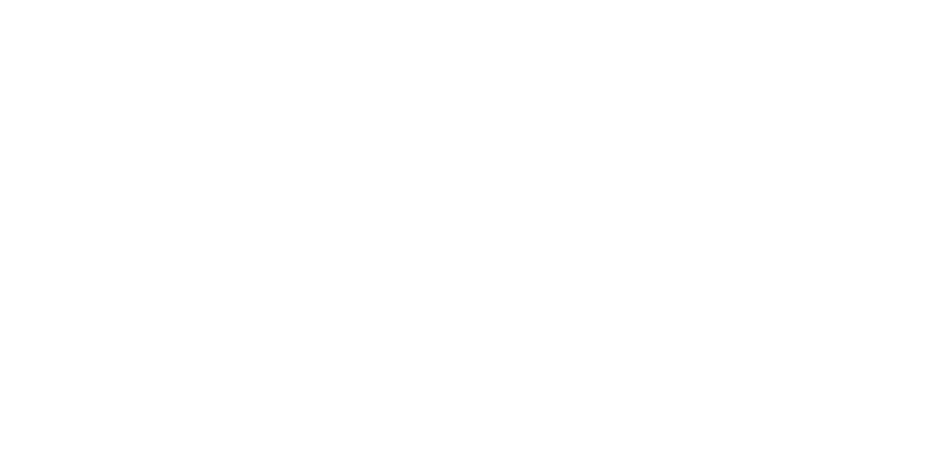
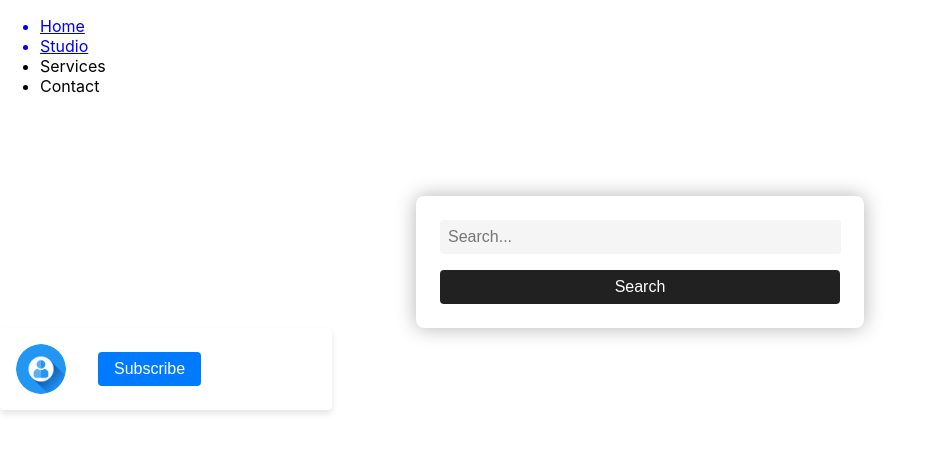
Before and after one commit to philipcoroiu/OnlyFin, a React (Create React App) app in the folder onlyfin-frontend/: page /searchpage in a window 1280 px wide. Before the commit this address had no page. Shown: the top 452 px of the page, without its empty margins (0-934 px from the left). Built offline with nearby package versions, Linux system fonts and the light colour scheme.

Commit message:
About me page and search page implemented
Can search for analyst but doesn't show the result. The about me page isn't dynamic yet either

```diff
--- a/onlyfin-frontend/src/App.js
+++ b/onlyfin-frontend/src/App.js
@@ -6,6 +6,8 @@
 import LoginTest from "./components/login/LoginTest"
 import Studio from "./components/Studio/Studio"
 import UserDebug from "./components/login/UserDebug"
+import SearchPage from "./components/searchPage.js/SearchPage";
+import PersonalPage from "./components/personalPage/PersonalPage";
 
 function App() {
   return (
@@ -24,6 +26,8 @@
               <Route path="" element={<UserDebug />}/>
           </Route>
       </Route>
+        <Route path="searchpage" element={<SearchPage />}></Route>
+        <Route path="personalpage" element={<PersonalPage />}></Route>
     </Routes>
   );
 }
--- /dev/null
+++ b/onlyfin-frontend/src/components/personalPage/PersonalPage.js
@@ -0,0 +1,32 @@
+import React, {useEffect} from "react"
+import Avatar from "../../images/avatar.png"
+import Sidebar from "../dashboard/DashboardSidebar"
+import axios from "axios";
+
+export default function PersonalPage() {
+
+    const [data, setData] = React.useState([]);
+
+    useEffect(() => {
+        const fetchData = async () => {
+            try {
+                const response = await axios.get('/api/data'); // Replace with your API endpoint
+                setData(response.data);
+            } catch (error) {
+                console.error('Error fetching data:', error);
+            }
+        };
+
+        fetchData();
+    }, []);
+
+    return(
+        <div>
+            <Sidebar/>
+            <img src={Avatar} width="100px"/>
+            <h2>Profile name</h2>
+            <p>Welcome! I'm Johannes, a financial analyst specializing in Apple Inc. (AAPL) stock. With expertise in financial statements, market trends, and risk assessment, I provide valuable insights for informed investing. Let's explore the world of finance and unlock the potential of Apple stock together!</p>
+            <button>Subscribe</button>
+        </div>
+    )
+}
--- /dev/null
+++ b/onlyfin-frontend/src/components/searchPage.js/Profile.js
@@ -0,0 +1,13 @@
+import React from "react"
+import Avatar from "../../images/avatar.png";
+
+export default function Profile(props) {
+    return(
+        <div className="searchpage--profile">
+            <img src={Avatar} width="50px"/>
+            <h2>{props.name}</h2>
+            <button>Subscribe</button>
+        </div>
+
+    )
+}
--- /dev/null
+++ b/onlyfin-frontend/src/components/searchPage.js/SearchBar.js
@@ -0,0 +1,26 @@
+import React, { useState } from 'react';
+
+export default function SearchBar(props) {
+    const [searchTerm, setSearchTerm] = useState('');
+
+    const handleChange = (event) => {
+        setSearchTerm(event.target.value);
+    };
+
+    const handleSubmit = (event) => {
+        event.preventDefault();
+        props.onSearch(searchTerm);
+    };
+
+    return (
+        <form onSubmit={handleSubmit}>
+            <input
+                type="text"
+                placeholder="Search..."
+                value={searchTerm}
+                onChange={handleChange}
+            />
+            <button type="submit">Search</button>
+        </form>
+    );
+};
--- /dev/null
+++ b/onlyfin-frontend/src/components/searchPage.js/SearchPage.js
@@ -0,0 +1,54 @@
+import React, {useEffect} from "react"
+import Avatar from "../../images/avatar.png"
+import Sidebar from "../dashboard/DashboardSidebar"
+import SearchBar from "./SearchBar";
+import axios from "axios";
+import Profile from "./Profile";
+
+export default function SearchPage() {
+
+    const [searchData, setSearchData] = React.useState();
+
+    useEffect(() => {
+        const fetchData = async () => {
+
+        };
+
+        fetchData();
+    }, []);
+
+    const onSearch = (searchTerm) => {
+        console.log('Performing search with searchTerm:', searchTerm);
+
+        axios.get(`http://localhost:8080/search-analyst?search=${searchTerm}`,
+            {
+                headers: {
+                    'Content-type': 'application/json'
+                },
+                withCredentials: true,
+            }
+
+            )
+            .then(response => {
+
+                console.log('API response:', response.data);
+                setSearchData(response.data)
+
+            })
+            .catch(error => {
+
+                console.error('API error:', error);
+
+            });
+    };
+
+
+    return(
+        <div>
+            <Sidebar/>
+            <SearchBar onSearch={onSearch}/>
+            <Profile />
+        </div>
+
+    )
+}
--- a/onlyfin-frontend/src/index.css
+++ b/onlyfin-frontend/src/index.css
@@ -163,3 +163,41 @@
   border: 1px solid #ccc; /* Add border */
   width: 200px; /* Set width for dropdown menu */
 }
+
+.searchpage--profile {
+  display: flex;
+  align-items: center;
+  gap: 1rem;
+  padding: 1rem;
+  background-color: #ffffff;
+  box-shadow: 0px 4px 6px rgba(0, 0, 0, 0.1);
+  border-radius: 4px;
+  width: 300px; /* or any desired width */
+}
+
+.searchpage--profile img {
+  width: 50px;
+  height: 50px;
+  object-fit: cover;
+  border-radius: 50%;
+}
+
+.searchpage--profile h2 {
+  font-size: 1.2rem;
+  margin: 0;
+}
+
+.searchpage--profile button {
+  background-color: #007bff;
+  color: #ffffff;
+  border: none;
+  padding: 0.5rem 1rem;
+  font-size: 1rem;
+  border-radius: 4px;
+  cursor: pointer;
+  transition: background-color 0.3s ease-in-out;
+}
+
+.searchpage--profile button:hover {
+  background-color: #0056b3;
+}
```
Also changed, not shown: onlyfin-frontend/src/images/avatar.png (added).
